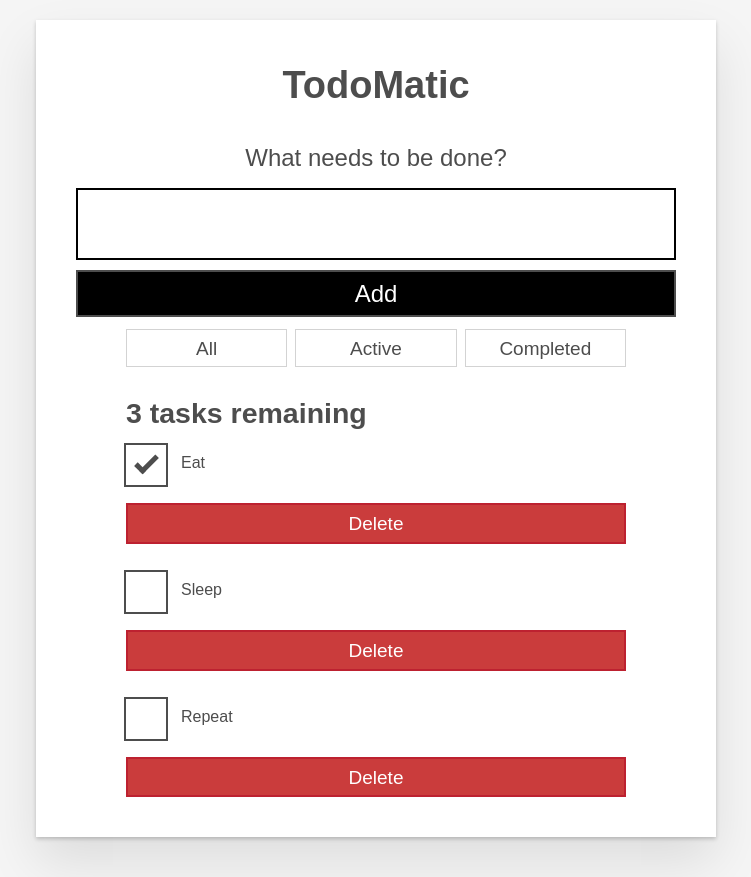
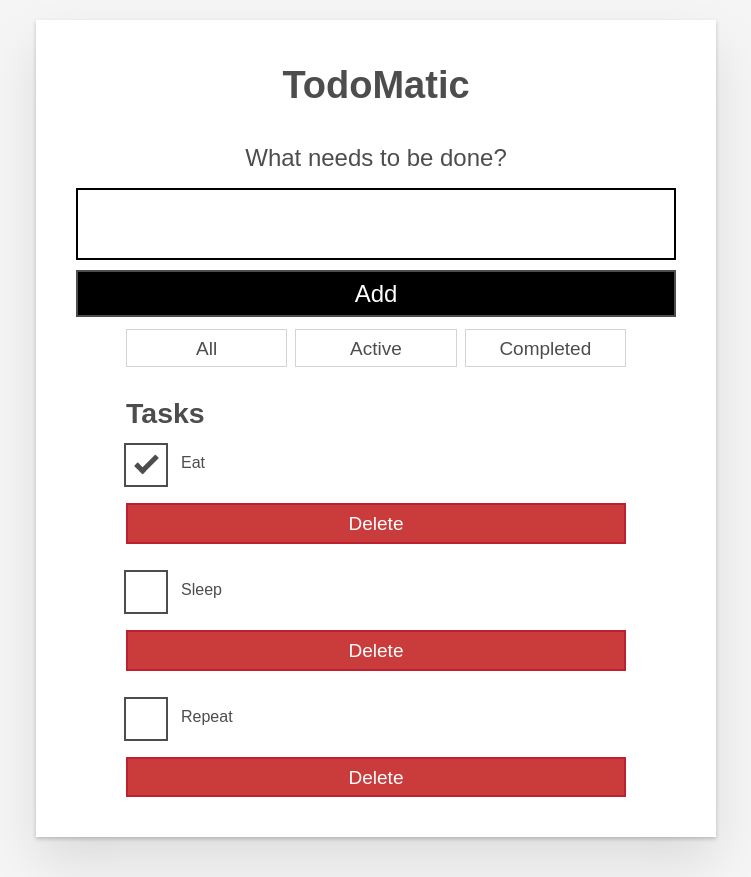
Before and after one commit to pvkadam/Intro-to-React-Building-blocks, a React (Create React App) app: page / in a window 1280 px wide. Shown: the whole page, without its empty margins (264-1015 px from the left). Built offline with nearby package versions, Linux system fonts and the light colour scheme; the HTML template or start-up script is replaced by a standard one.

Commit message:
Change header for List

```diff
--- a/src/App.js
+++ b/src/App.js
@@ -23,7 +23,7 @@ function App(props) {
       <Filters disabled={true}/>
 
       {/* List */}
-      <h2 id="list-heading">3 tasks remaining</h2>
+      <h2 id="list-heading">Tasks</h2>
       <ul
         role="list"
         className="todo-list stack-large stack-exception"
```
